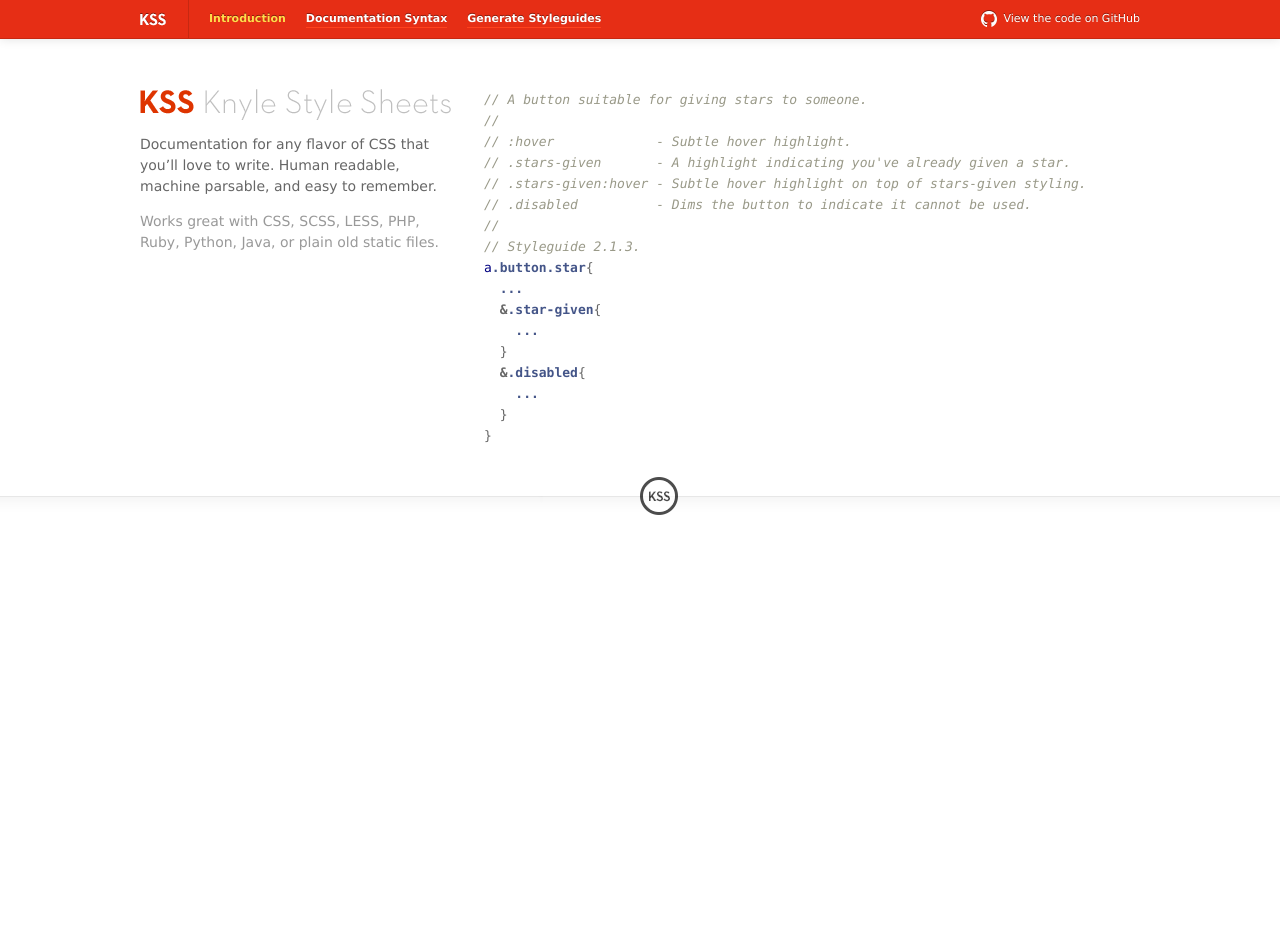
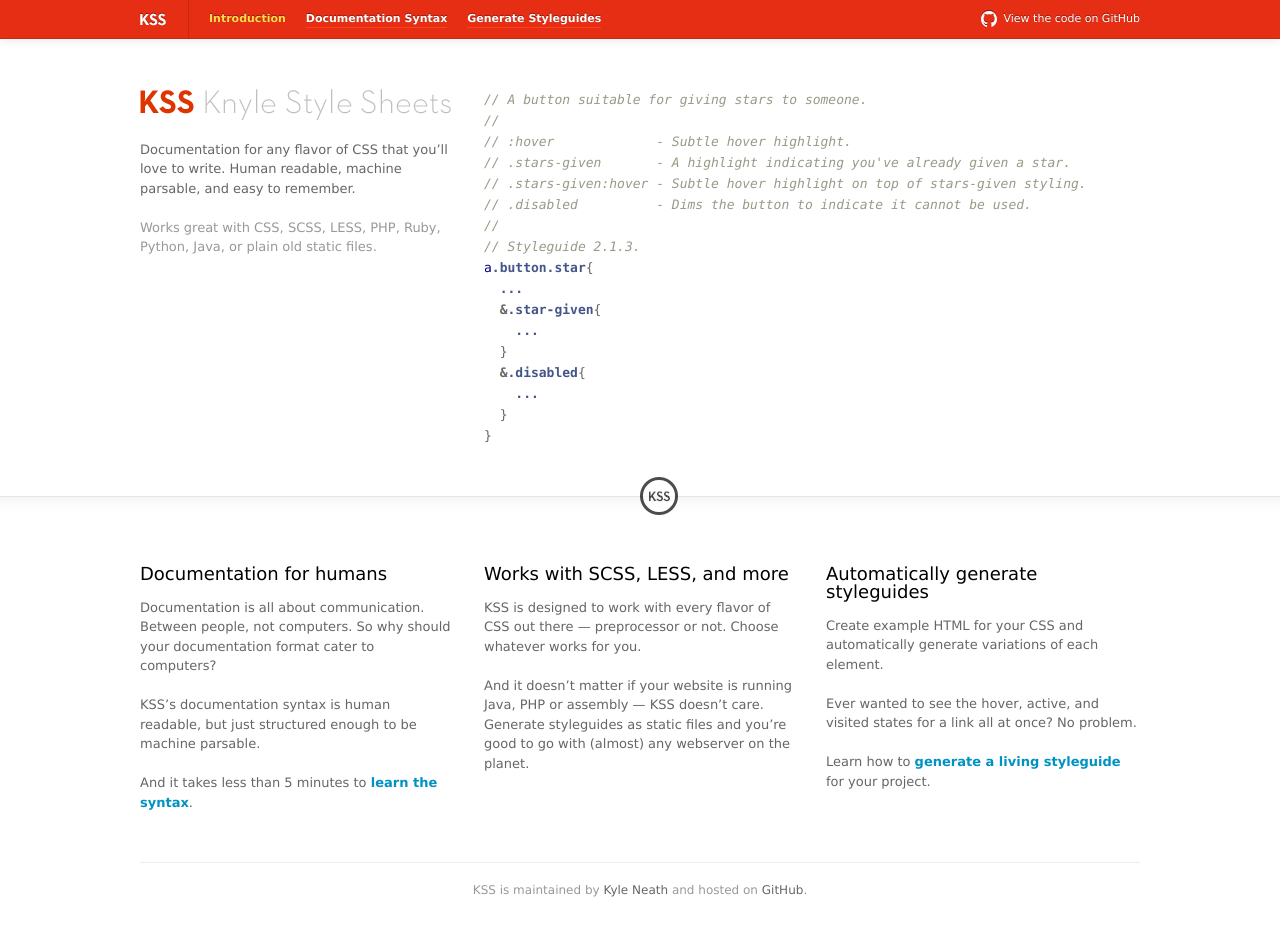
Before and after one commit to kneath/kss, a Jekyll site: the page built from index.md, in a window 1280 px wide. Built offline with Jekyll 4.4.1, drawn with Linux system fonts in a browser that asks for light colours; Markdown is read by kramdown in place of the engine named in the settings; before the commit the page ends 900 px from its top, so only the background shows below that.

Commit message:
All of the contents

```diff
--- a/_layouts/default.html
+++ b/_layouts/default.html
@@ -22,5 +22,11 @@
   </header>
 
   {{ content }}
+
+  <footer>
+    <p>
+      KSS is maintained by <a href="http://warpspire.com">Kyle Neath</a> and hosted on <a href="https://github.com/kneath/kss">GitHub</a>.
+    </p>
+  </footer>
 </body>
 </html>
--- a/index.md
+++ b/index.md
@@ -45,3 +45,43 @@ a.button.star{
   <hr />
   <span class="hr-seal"></span>
 </div>
+
+<div class="inner three-col">
+  <div class="column left">
+    <h2>Documentation for humans</h2>
+    <p>
+      Documentation is all about communication. Between people, not computers. So why should your documentation format cater to computers?
+    </p>
+    <p>
+      KSS’s documentation syntax is human readable, but just structured enough to be machine parsable.
+    </p>
+    <p>
+      And it takes less than 5 minutes to <a href="/syntax">learn the syntax</a>.
+    </p>
+  </div>
+
+  <div class="column middle">
+    <h2>Works with SCSS, LESS, and more</h2>
+    <p>
+      KSS is designed to work with every flavor of CSS out there — preprocessor or not. Choose whatever works for you.
+    </p>
+    <p>
+      And it doesn’t matter if your website is running Java, PHP or assembly — KSS doesn’t care. Generate styleguides as static files and you’re good to go with (almost) any webserver on the planet.
+    </p>
+  </div>
+
+  <div class="column right">
+    <h2>Automatically generate styleguides</h2>
+    <p>
+      Create example HTML for your CSS and automatically generate variations of each element.
+    </p>
+
+    <p>
+      Ever wanted to see the hover, active, and visited states for a link all at once? No problem.
+    </p>
+
+    <p>
+      Learn how to <a href="/styleguides">generate a living styleguide</a> for your project.
+    </p>
+  </div>
+</div>
--- a/stylesheets/base.css
+++ b/stylesheets/base.css
@@ -58,6 +58,11 @@ body {
   background: #fff;
 }
 
+.inner {
+  margin: 0 auto;
+  width: 1000px;
+}
+
 a {
   font-weight: bold;
   color: #0092c2;
@@ -69,7 +74,22 @@ a:hover {
 
 code {
   font-size: 13px;
-  font-family: "Monaco";
+  font-family: "Menlo";
+}
+
+footer {
+  margin: 30px auto;
+  width: 1000px;
+  border-top: 1px solid #eee;
+  color: #999;
+  text-align: center;
+}
+footer p {
+  font-size: 12px;
+}
+footer a {
+  color: #666;
+  font-weight: normal;
 }
 
 
@@ -85,11 +105,6 @@ header {
   background: #E62E15;
   border-bottom: 1px solid #C72811;
   box-shadow: 0 0 10px rgba(0,0,0,0.125);
-}
-
-header .inner {
-  margin: 0 auto;
-  width: 1000px;
 }
 
 header a.logo {
@@ -165,6 +180,7 @@ header p.github a{
 
 .intro hr {
   margin-top: 50px;
+  margin-bottom: 50px;
   height: 19px;
   background: url(/images/sprites.png) 0 -200px repeat-x;
   border: none;
@@ -180,8 +196,6 @@ header p.github a{
 }
 
 .intro .inner {
-  margin: 0 auto;
-  width: 1000px;
   overflow: auto;
 }
 .intro .description {
@@ -204,3 +218,37 @@ header p.github a{
 .intro p.subdued {
   color: #999;
 }
+
+
+
+/*----------------------------------------------------------------------------
+  Main Content
+----------------------------------------------------------------------------*/
+
+h2 {
+  margin-bottom: -5px;
+  font-size: 18px;
+  font-weight: normal;
+  color: #000;
+}
+
+p {
+  margin: 1.5em 0;
+  font-size: 13px;
+  line-height: 1.5;
+}
+
+.three-col {
+  overflow: auto;
+}
+.three-col .column {
+  float: left;
+  width:314px;
+  margin-left: 30px;
+}
+.three-col .left {
+  margin-left :0;
+}
+.three-col .middle {
+  width: 312px;
+}
```
